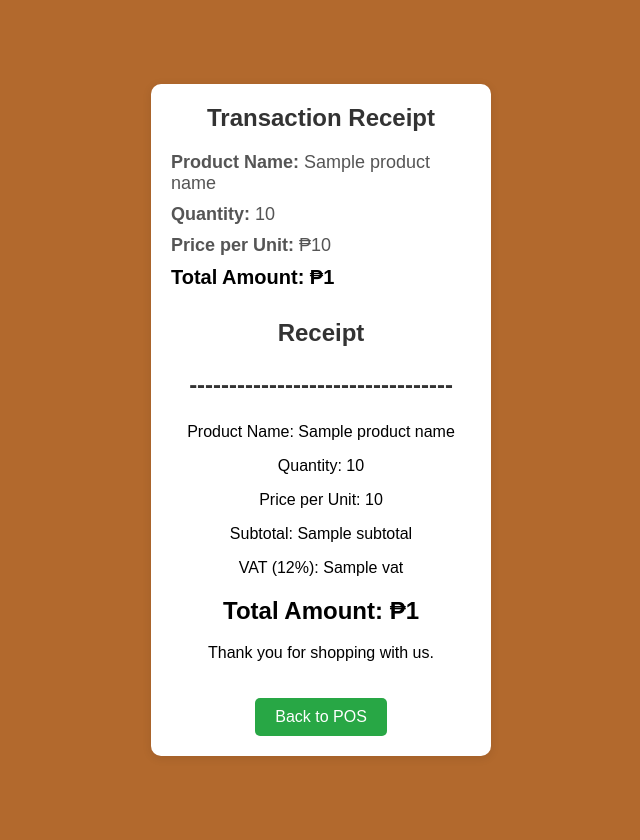
After one commit to switzza/Point-of-sale-system-TP-UPDATED-, a Django app: template pos/home/templates/pos/receipt.html in a window 1280 px wide. The commit adds this page. Shown: the whole page, without its empty margins (319-959 px from the left). Run offline with Django 5.2, Linux system fonts and the light colour scheme; the template is opened without the code that fills it: most values are stand-ins (such as "Sample title", 1, 10 or a date in 2020).

Commit message:
TP POS DSA

```diff
--- /dev/null
+++ b/pos/home/templates/pos/receipt.html
@@ -0,0 +1,97 @@
+<!-- pos/templates/pos/receipt.html -->
+<!DOCTYPE html>
+<html lang="en">
+<head>
+    <meta charset="UTF-8">
+    <meta name="viewport" content="width=device-width, initial-scale=1.0">
+    <title>Receipt</title>
+    <style>
+        body {
+            background-color: #b2692d;
+            font-family: Arial, sans-serif;
+            margin: 0;
+            padding: 20px;
+            display: flex;
+            justify-content: center;
+            align-items: center;
+            height: 100vh;
+        }
+        .container {
+            background-color: #ffffff;
+            border-radius: 10px;
+            box-shadow: 0 2px 10px rgba(0, 0, 0, 0.1);
+            width: 300px;
+            padding: 20px;
+            text-align: center;
+        }
+        .receipt-header {
+            font-size: 24px;
+            font-weight: bold;
+            margin-bottom: 20px;
+            color: #333;
+        }
+        .receipt-body {
+            margin-top: 20px;
+            text-align: left;
+            font-size: 18px;
+            color: #555;
+        }
+        .receipt-body p {
+            margin: 10px 0;
+        }
+        .of {
+            font-size: 24px;
+            font-weight: bold;
+            margin-top: 30px;
+            color: #333;
+        }
+        .total {
+            font-weight: bold;
+            color: #000;
+            font-size: 20px;
+        }
+        button {
+            margin-top: 20px;
+            padding: 10px 20px;
+            background-color: #28a745;
+            border: none;
+            color: white;
+            border-radius: 5px;
+            font-size: 16px;
+            cursor: pointer;
+        }
+        button:hover {
+            background-color: #218838;
+        }
+    </style>
+</head>
+<body>
+    <div class="container">
+        <div class="receipt-header">Transaction Receipt</div>
+        <div class="receipt-body">
+            <p><strong>Product Name:</strong> {{ product_name }}</p>
+            <p><strong>Quantity:</strong> {{ quantity }}</p>
+            <p><strong>Price per Unit:</strong> ₱{{ price }}</p>
+            <p class="total"><strong>Total Amount:</strong> ₱{{ total_amount }}</p>
+        </div>
+        <div class="of"> Receipt
+            <p>---------------------------------</p>
+         </div>
+        <div>
+
+            <p>Product Name: {{ product_name }}</p>
+            <p>Quantity: {{ quantity }}</p>
+            <p>Price per Unit: {{ price }}</p>
+            <p>Subtotal: {{ subtotal }}</p>
+            <p>VAT (12%): {{ vat }}</p>
+            <h2>Total Amount: ₱{{ total_amount }}</h2>
+            <p>Thank you for shopping with us.</p>
+        </div>
+
+
+        <!-- <button onclick="window.location.href='/'">Back to POS</button> -->
+
+        <button onclick="window.location.href='/'">Back to POS</button>
+    </div>
+</body>
+</html>
--- a/pos/pos/urls.py
+++ b/pos/pos/urls.py
@@ -15,10 +15,12 @@ Including another URLconf
     2. Add a URL to urlpatterns:  path('blog/', include('blog.urls'))
 """
 from django.contrib import admin
-from django.urls import path, re_path
+from django.urls import path
 from home import views
+from home.views import pos_view
 
 urlpatterns = [
-    re_path(r'^admin/', admin.site.urls),
-    re_path(r'^', views.home),
+    path('admin/', admin.site.urls),  # Route to the Django admin
+    path('', views.home, name='home'),
+    path('', pos_view, name='pos'), # Route to the home page (POS system)
 ]
```
Also changed, not shown: pos/home/templates/pos/pos.html (+140 -2 lines), pos/home/views.py (+46 -0 lines), pos/pos/settings.py (+8 -0 lines).
